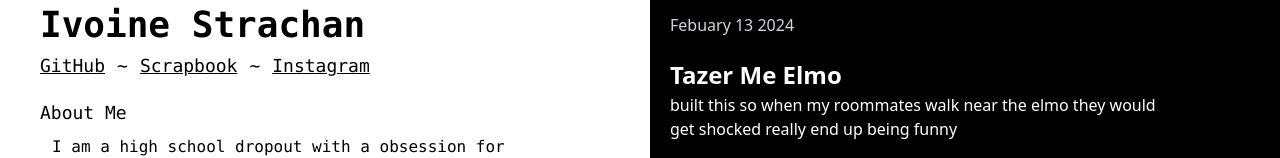
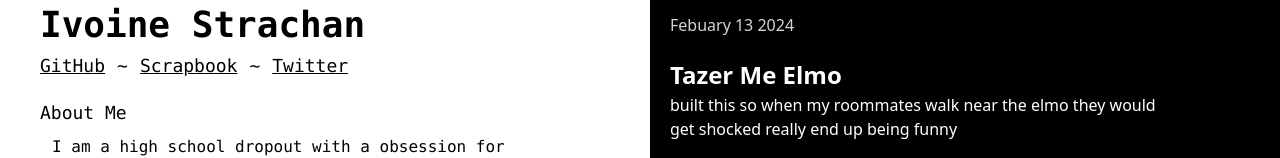
Before and after one commit to ivoinestrachan/mysite, a Next.js app: page / in a window 1280 px wide. Shown: the part 172-330 px from the top of the page. Built offline with nearby package versions, Linux system fonts and the light colour scheme.

Commit message:
updating socials

```diff
--- a/pages/index.tsx
+++ b/pages/index.tsx
@@ -38,8 +38,8 @@ const Home: NextPage = () => {
             <p className="underline">Scrapbook</p>
           </a>
           <span>~</span>
-          <a href="https://www.instagram.com/ivoine_tech/">
-            <p className="underline">Instagram</p>
+          <a href="https://x.com/ivoinetech">
+            <p className="underline">Twitter</p>
           </a>
         </div>
 
```
